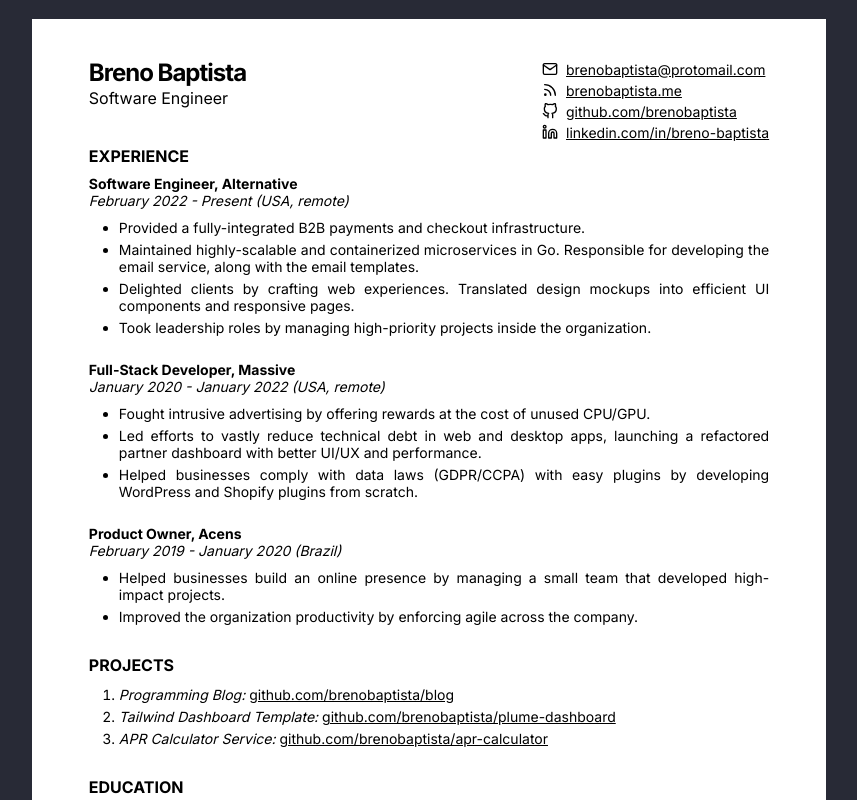
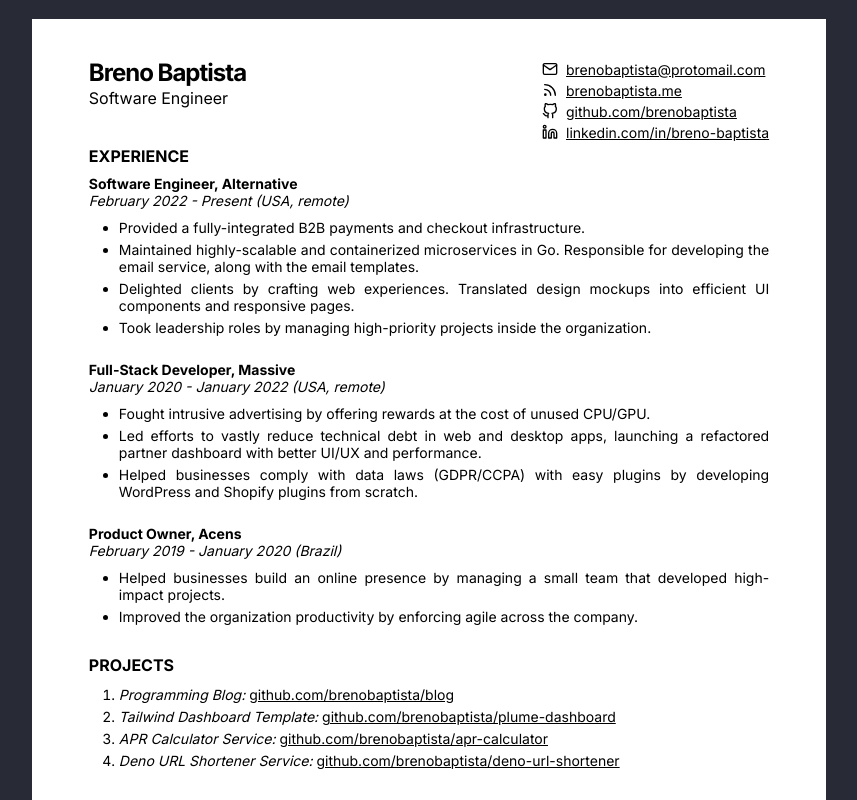
Before and after one commit to brenobaptista/blog, a Next.js app: page /resume in a window 1280 px wide. Shown: the top 800 px of the page, without its empty margins (211-1068 px from the left). Built offline with nearby package versions, Linux system fonts and the light colour scheme.

Commit message:
Add project to resume

```diff
--- a/src/pages/resume.tsx
+++ b/src/pages/resume.tsx
@@ -164,6 +164,16 @@ const Resume = (): JSX.Element => (
                 <span>github.com/brenobaptista/apr-calculator</span>
               </a>
             </li>
+            <li>
+              <i>Deno URL Shortener Service: </i>
+              <a
+                href='https://github.com/brenobaptista/deno-url-shortener'
+                target='_blank'
+                rel='noreferrer noopener'
+              >
+                <span>github.com/brenobaptista/deno-url-shortener</span>
+              </a>
+            </li>
           </ol>
         </Section>
         <Section>
```
Also changed, not shown: 1 other file (tests, documents, lock files or other folders).
